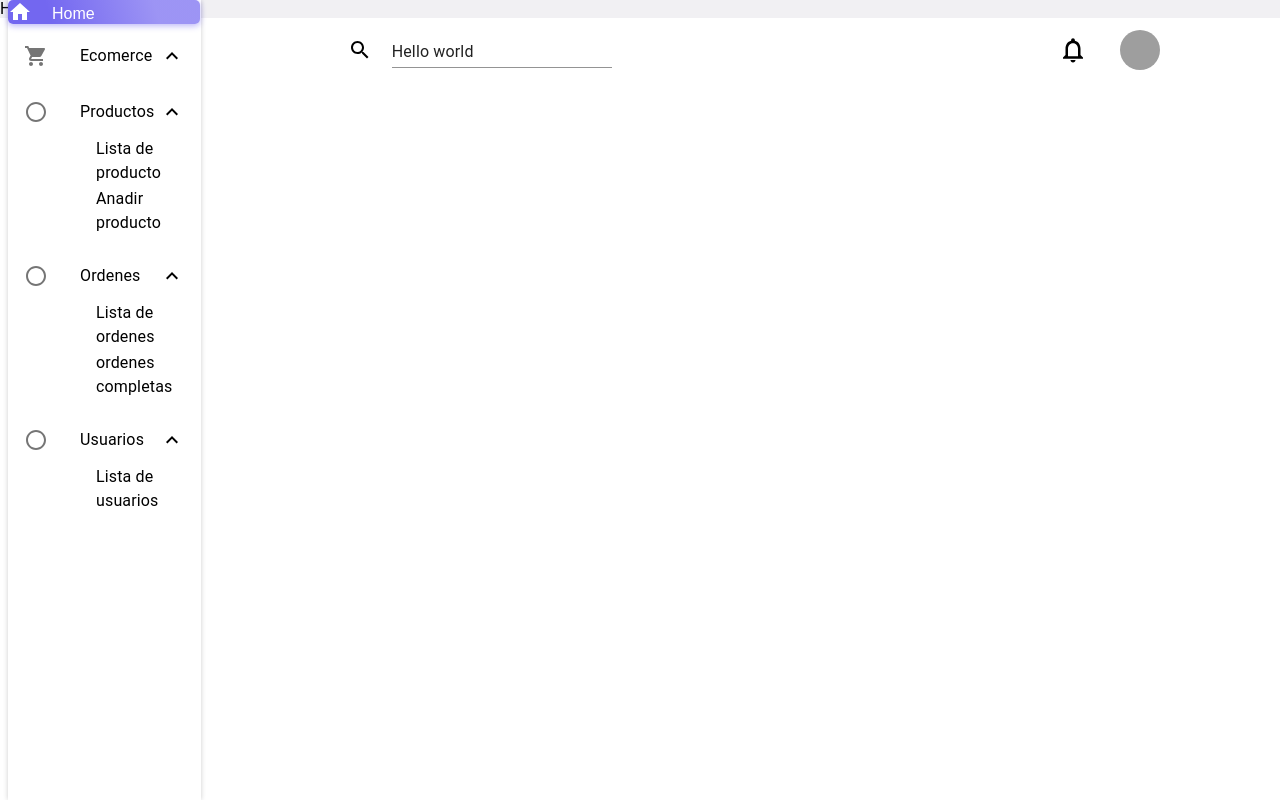
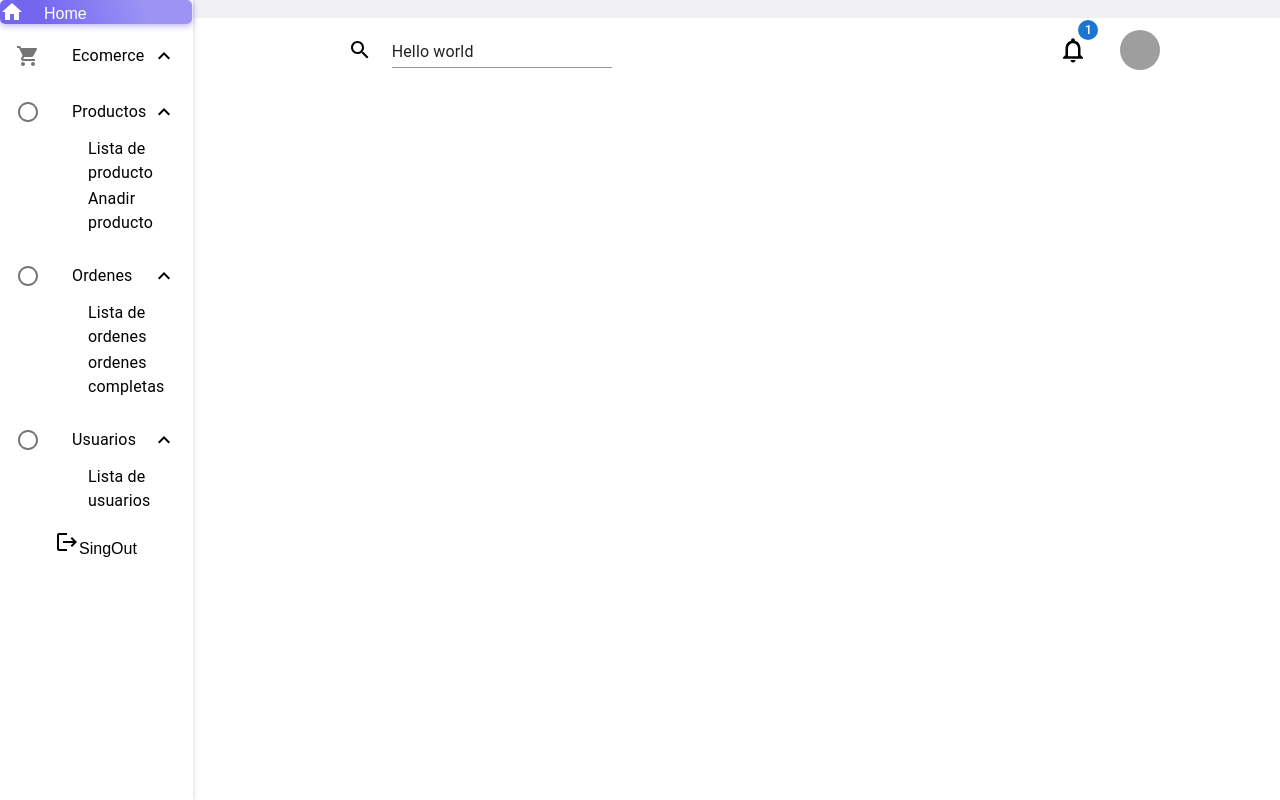
Before and after one commit to lionezel/tienda, a React (Vite) app in the folder admin/: page / in a window 1280 px wide. Built offline with nearby package versions, Linux system fonts and the light colour scheme; no server answers; sample sign-in values are in the browser's storage; grey boxes are pictures that could not be loaded; a web font is replaced by a local one.

Commit message:
Creacion de login

```diff
--- a/admin/src/App.tsx
+++ b/admin/src/App.tsx
@@ -1,21 +1,37 @@
 import styled from "styled-components";
 import AppRouter from "./Navigation/page";
-import { BrowserRouter as Router, Route, Routes } from 'react-router-dom';
-import { Navbar } from "./shared";
+import { BrowserRouter as Router, Route, Routes, Navigate } from 'react-router-dom';
+
 
 import Login from "./page/auth/Login";
+import { User, onAuthStateChanged } from "firebase/auth";
+import { useEffect, useState } from "react";
+import { auth } from "./firebase/config";
 
 function App() {
+  const [user, setUser] = useState<User | null>(null);
+  const [loading, setLoading] = useState(true)
+
+  useEffect(() => {
+    const unsubscribe = onAuthStateChanged(auth, user => {
+      setUser(user);
+      setLoading(false);
+    });
+
+    return () => unsubscribe();
+  }, []);
+
+  if (loading) {
+    return <div>Loading...</div>;
+  }
+
   return (
-    <Router>
-    <Routes>
-      <Route path="/login" element={<Login />} />
-      <Route path="*" element={<>
-        <Navbar />
-        <AppRouter />
-      </>} />
-    </Routes>
-  </Router>
+     <Router>
+      <Routes>
+        <Route path="/login" element={<Login />} />
+        <Route path="*" element={user ? <AppRouter />  : <Navigate to="/login" />} />
+      </Routes>
+    </Router>
   );
 }
 
--- a/admin/src/Navigation/page/index.tsx
+++ b/admin/src/Navigation/page/index.tsx
@@ -1,4 +1,4 @@
-import {  Route, Routes } from "react-router-dom";
+import { Route, Routes } from "react-router-dom";
 import {
   CreateProduct,
   Home,
@@ -10,12 +10,13 @@ import {
 
 import styled from "styled-components";
 import { OrderDetails, OrdersCompleted } from "../../page/Orders/Page";
-import { NavAdmin } from "../../shared";
+import { NavAdmin, Navbar } from "../../shared";
 
 
 const AppRouter = () => {
   return (
     <Container>
+       <Navbar />
       <NavAdmin />
         <Routes>
           <Route path="/" Component={Home} />
--- a/admin/src/firebase/config.ts
+++ b/admin/src/firebase/config.ts
@@ -4,6 +4,7 @@ import { getAnalytics } from "firebase/analytics";
 import { getFirestore } from "firebase/firestore";
 import { getStorage } from "firebase/storage";
 import 'firebase/auth';
+import { getAuth } from "firebase/auth";
 
 // TODO: Add SDKs for Firebase products that you want to use
 // https://firebase.google.com/docs/web/setup#available-libraries
@@ -25,3 +26,4 @@ export const app = initializeApp(firebaseConfig);
 export const analytics = getAnalytics(app);
 export const db = getFirestore(app);
 export const storage = getStorage(app);
+export const auth = getAuth(app)
--- a/admin/src/page/auth/Login/index.tsx
+++ b/admin/src/page/auth/Login/index.tsx
@@ -3,6 +3,7 @@ import { getAuth, signInWithEmailAndPassword } from "firebase/auth";
 import { Box, TextField, Button } from "@mui/material";
 import { app } from "../../../firebase/config";
 import { useNavigate } from "react-router-dom";
+import { Container, Content } from "./styled";
 
 const auth = getAuth(app);
 
@@ -32,7 +33,8 @@ function Login() {
   };
 
   return (
-    <div>
+    <Container>
+      <Content>
       <h1>Inicia sesión</h1>
       <Box
         component="form"
@@ -63,7 +65,8 @@ function Login() {
           Iniciar sesión
         </Button>
       </Box>
-    </div>
+      </Content>
+    </Container>
   );
 }
 
--- /dev/null
+++ b/admin/src/page/auth/Login/styled.ts
@@ -0,0 +1,10 @@
+import styled from "styled-components";
+
+export const Container = styled.div`
+    border: 1px solid #111;
+`
+
+export const Content = styled.div`
+
+    margin: 200px;
+`
--- a/admin/src/shared/NavAdmin/components/IconsInteractive/index.tsx
+++ b/admin/src/shared/NavAdmin/components/IconsInteractive/index.tsx
@@ -1,12 +1,15 @@
 import NotificationsNoneIcon from "@mui/icons-material/NotificationsNone";
-import { Avatar, Stack } from "@mui/material";
+import { Avatar, Badge, Stack } from "@mui/material";
 
 export const IconsInteractive = () => {
   return (
     <Stack direction="row" spacing={4}>
-      <NotificationsNoneIcon
-        sx={{ position: "relative", top: "5px", fontSize: "30px" }}
-      />
+      <Badge badgeContent={1} color="primary">
+        <NotificationsNoneIcon
+          sx={{ position: "relative", top: "5px", fontSize: "30px" }}
+        />
+      </Badge>
+
       <Avatar alt="Travis Howard" src="/static/images/avatar/2.jpg" />
     </Stack>
   );
--- /dev/null
+++ b/admin/src/shared/Navbar/components/SingOut/index.tsx
@@ -0,0 +1,23 @@
+import LogoutIcon from "@mui/icons-material/Logout";
+import { auth } from "../../../../firebase/config";
+
+export const SingOut = () => {
+  const handleSingOut = async () => {
+    try {
+      await auth.signOut();
+      console.log("Usuario cerró sesión exitosamente");
+    } catch (error) {
+      console.error("Error al cerrar sesión:", error);
+    }
+  };
+
+  return (
+    <div
+      style={{ alignItems: "center", cursor: "pointer" }}
+      onClick={handleSingOut}
+    >
+      <LogoutIcon />
+      SingOut
+    </div>
+  );
+};
--- a/admin/src/shared/Navbar/components/index.ts
+++ b/admin/src/shared/Navbar/components/index.ts
@@ -1,3 +1,4 @@
 export * from "./Products"
 export * from "./Orders"
 export * from "./users"
+export * from "./SingOut"
--- a/admin/src/shared/Navbar/index.tsx
+++ b/admin/src/shared/Navbar/index.tsx
@@ -9,7 +9,7 @@ import ExpandLess from "@mui/icons-material/ExpandLess";
 import ExpandMore from "@mui/icons-material/ExpandMore";
 import { useState } from "react";
 import ShoppingCartIcon from "@mui/icons-material/ShoppingCart";
-import { Orders, Products, Users } from "./components";
+import { Orders, Products, SingOut, Users } from "./components";
 
 export const Navbar = () => {
   const [open, setOpen] = useState(true);
@@ -41,6 +41,7 @@ export const Navbar = () => {
             </List>
           </Collapse>
         </List>
+        <SingOut />
       </Container>
     </>
   );
```
